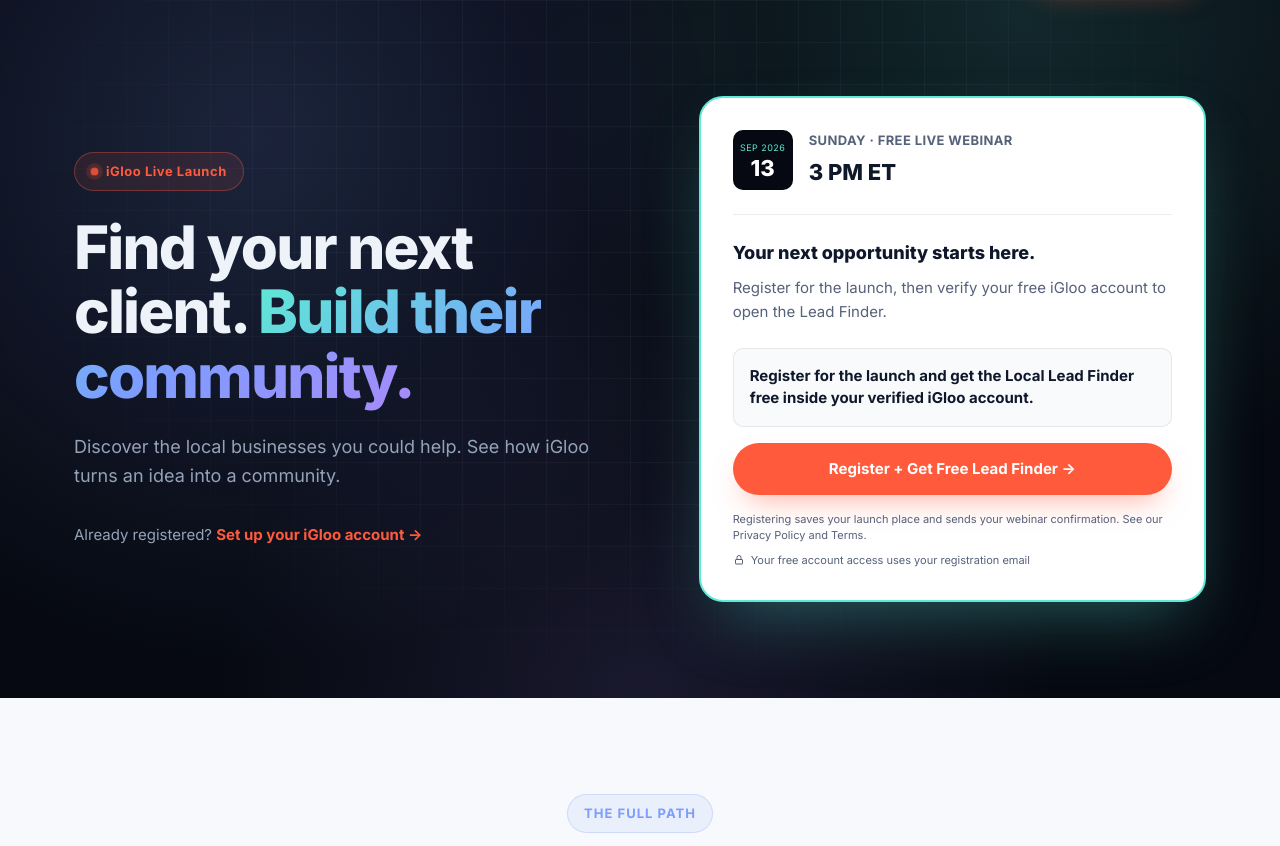
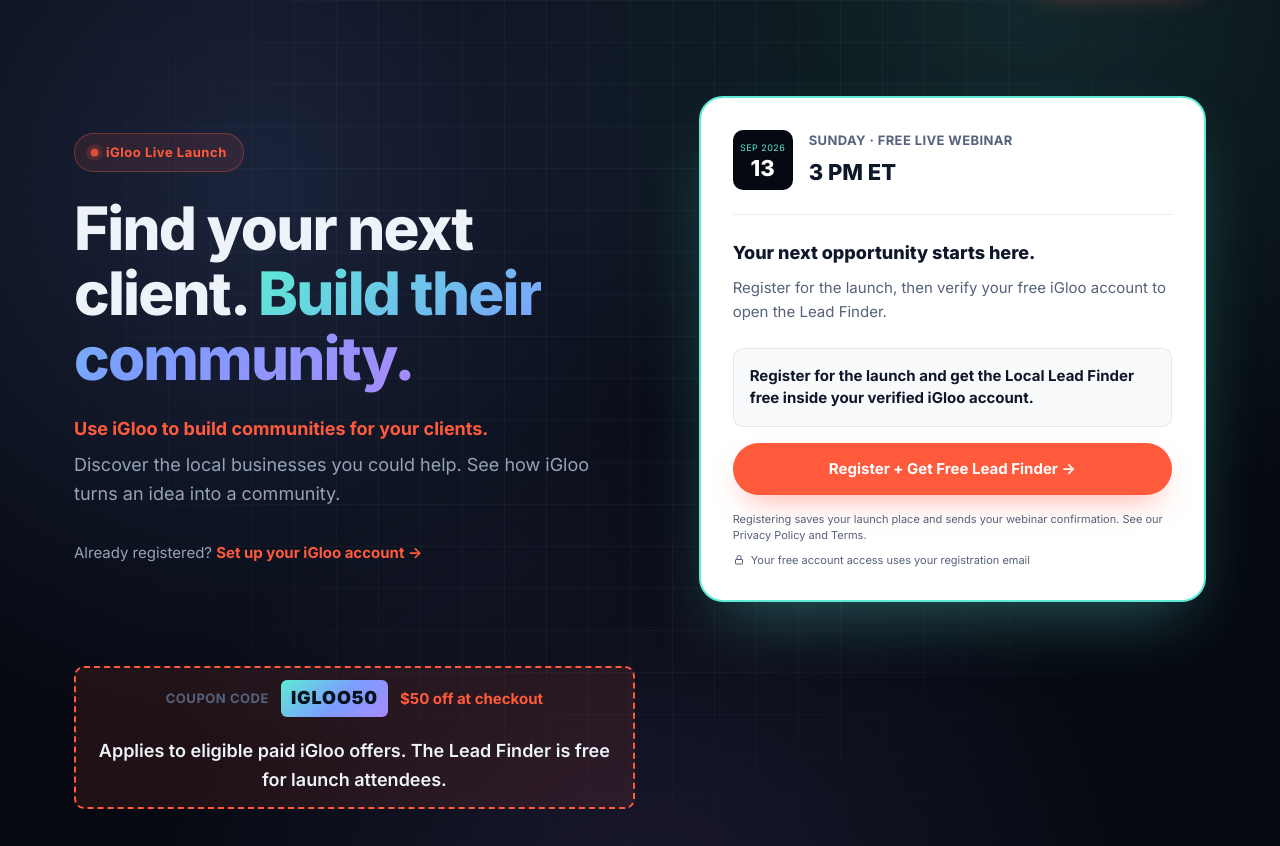
Before and after one commit to DevObid/Affilait, a plain HTML site: page index.html in a window 1280 px wide. Shown: the part 77-923 px from the top of the page. Drawn offline with Linux system fonts and the light colour scheme.

Commit message:
Update affiliate landing pagofsse

```diff
--- a/index.html
+++ b/index.html
@@ -47,6 +47,7 @@
     <div class="hero-copy">
       <div class="launch-badge"><span class="dot"></span> iGloo Live Launch</div>
       <h1>Find your next client. <span>Build their community.</span></h1>
+      <p class="hero-highlight">Use iGloo to build communities for your clients.</p>
       <p class="hero-sub">Discover the local businesses you could help. See how iGloo turns an idea into a community.</p>
 
       <p class="hero-already">Already registered? <a href="https://jvz9.com/c/3361273/449583/">Set up your iGloo account →</a></p>
@@ -68,6 +69,14 @@
       </div>
       <p class="signup-fine">Registering saves your launch place and sends your webinar confirmation. See our Privacy Policy and Terms.</p>
       <p class="signup-lock"><svg width="12" height="12" viewBox="0 0 24 24" fill="none" stroke="currentColor" stroke-width="2"><rect x="5" y="11" width="14" height="9" rx="1"/><path d="M8 11V7a4 4 0 018 0v4"/></svg> Your free account access uses your registration email</p>
+    </div>
+  </div>
+  <div class="container hero-coupon-wrap">
+    <div class="coupon-badge">
+      <span class="coupon-label">Coupon Code</span>
+      <span class="coupon-code">IGLOO50</span>
+      <span class="coupon-desc">$50 off at checkout</span>
+      <p class="hero-coupon-note">Applies to eligible paid iGloo offers. The Lead Finder is free for launch attendees.</p>
     </div>
   </div>
 </section>
@@ -148,12 +157,10 @@
         <span class="step-tag">04 · Choose the Right Solution</span>
         <h3>Choose what fits your business</h3>
         <p>Pick the option that matches how you plan to use iGloo.</p>
-        <ul class="step-options">
-          <li><a href="#commercial-rights"><strong>Commercial Rights</strong></a><span>Build unlimited client Communities for commercial work.</span></li>
-          <li><a href="#pro-branding"><strong>PRO</strong></a><span>Add your own logo, custom domain, and more branding options.</span></li>
-          <li><a href="#agency-suite"><strong>Agency Suite</strong></a><span>Get more tools to manage and scale client Communities.</span></li>
-        </ul>
-        <a class="step-link" href="#commercial-rights">Choose Your Offer →</a>
+
+        <a class="step-link" href="#commercial-rights">See Commercial Rights Details ↓</a>
+        <a class="step-link" href="#pro-branding">See PRO Details ↓</a>
+        <a class="step-link" href="#agency-suite">See Agency Suite Details ↓</a>
       </div>
     </div>
     <p class="steps-fine">Already an iGloo customer? Use your existing account. The free Local Lead Finder gift is separate from the paid Client Finder Pack.</p>
@@ -472,8 +479,8 @@
           <p>We may also use cookies and third-party services, including analytics and advertising services, which may collect information about your visit.</p>
           <p>We do not sell your personal information to third parties.</p>
           <p>By using this website, you agree to this Privacy Policy.</p>
-          <p>If you have any questions about this policy, you can contact us at [Your Email].</p>
-          <p>Last updated: [Date]</p>
+          <p>If you have any questions about this policy, you can contact us</p>
+
         </div>
       </details>
       <details class="legal-item">
@@ -487,8 +494,8 @@
           <p>We are not responsible for the products, services, websites, or policies of third-party companies. Any purchase, registration, or interaction with a third-party service is subject to that company's own terms and conditions.</p>
           <p>You use this website at your own risk.</p>
           <p>We reserve the right to update or modify these Terms &amp; Conditions at any time without prior notice.</p>
-          <p>If you have questions about these Terms &amp; Conditions, please contact us at [Your Email].</p>
-          <p>Last updated: [Date]</p>
+          <p>If you have questions about these Terms &amp; Conditions, please contact us .</p>
+
         </div>
       </details>
       <details class="legal-item">
@@ -498,7 +505,7 @@
         <div class="legal-answer">
           <p>Have a question, suggestion, or need more information?</p>
           <p>Feel free to contact us and we'll do our best to get back to you as soon as possible.</p>
-          <p><strong>Email:</strong> [Your Email]</p>
+
           <p>For questions about a product or service purchased through one of our affiliate links, please contact the product's official provider directly, as they are responsible for their own products, orders, refunds, and customer support.</p>
           <form class="contact-form" action="#" method="post">
             <div class="contact-form-row">
--- a/style.css
+++ b/style.css
@@ -428,6 +428,14 @@ button { font-family: inherit; cursor: pointer; border: none; background: none;
   color: transparent;
 }
 
+.hero-highlight {
+  font-size: var(--fs-md);
+  font-weight: 700;
+  color: var(--cta);
+  max-width: 540px;
+  margin-bottom: var(--space-2);
+}
+
 .hero-sub {
   font-size: var(--fs-md);
   color: var(--text-muted-light);
@@ -574,6 +582,69 @@ button { font-family: inherit; cursor: pointer; border: none; background: none;
 .signup-card h3 { font-size: var(--fs-md); font-weight: 800; margin-bottom: var(--space-2); }
 .signup-sub { font-size: var(--fs-sm); color: var(--text-muted-dark); margin-bottom: var(--space-5); }
 
+.coupon-badge {
+  display: flex;
+  align-items: center;
+  gap: var(--space-3);
+  flex-wrap: wrap;
+  padding: var(--space-3) var(--space-4);
+  margin-bottom: var(--space-4);
+  border: 2px dashed var(--cta);
+  border-radius: var(--radius-sm);
+  background: rgba(255, 90, 60, 0.06);
+}
+
+.coupon-label {
+  font-size: var(--fs-xs);
+  font-weight: 700;
+  text-transform: uppercase;
+  letter-spacing: 0.04em;
+  color: var(--text-muted-dark);
+}
+
+.coupon-code {
+  font-size: var(--fs-md);
+  font-weight: 900;
+  letter-spacing: 0.05em;
+  padding: 4px 10px;
+  border-radius: 6px;
+  background: var(--gradient-brand);
+  color: #04121a;
+}
+
+.coupon-desc {
+  font-size: var(--fs-sm);
+  font-weight: 700;
+  color: var(--cta);
+}
+
+.section-dark .coupon-label { color: var(--text-muted-light); }
+
+.hero-coupon-wrap {
+  position: relative;
+  z-index: 2;
+  display: flex;
+  flex-direction: column;
+  align-items: center;
+  text-align: center;
+  gap: var(--space-3);
+  margin-top: var(--space-8);
+}
+
+.hero-coupon-wrap .coupon-badge {
+  background: rgba(255, 90, 60, 0.1);
+  justify-content: center;
+}
+
+.hero-coupon-note {
+  width: 100%;
+  font-size: var(--fs-md);
+  font-weight: 600;
+  color: var(--text-light);
+  text-align: center;
+  margin-top: var(--space-2);
+}
+
 .signup-form { display: flex; flex-direction: column; gap: var(--space-4); margin-bottom: var(--space-4); }
 
 .signup-highlight {
@@ -1018,7 +1089,7 @@ button { font-family: inherit; cursor: pointer; border: none; background: none;
 .step-card h3 { font-size: var(--fs-md); font-weight: 700; color: var(--text-dark); margin-bottom: var(--space-2); }
 .step-card p { font-size: var(--fs-sm); color: var(--text-muted-dark); margin-bottom: var(--space-4); }
 
-.step-link { font-size: var(--fs-sm); font-weight: 700; color: var(--cta); }
+.step-link { display: block; font-size: var(--fs-sm); font-weight: 700; color: var(--cta); margin-top: var(--space-2); }
 .step-link:hover { text-decoration: underline; }
 
 .steps-fine { font-size: var(--fs-xs); color: var(--text-muted-dark); text-align: center; }
```
